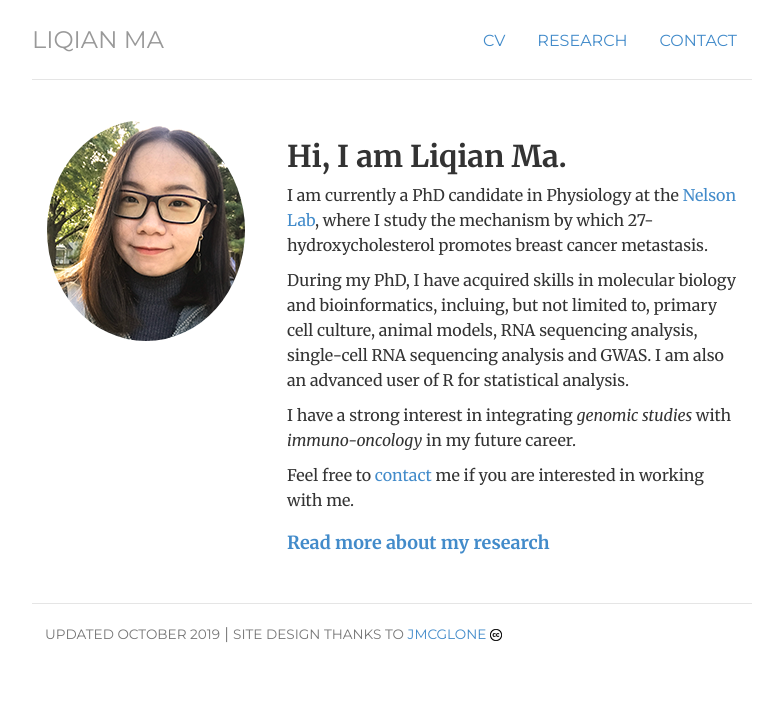
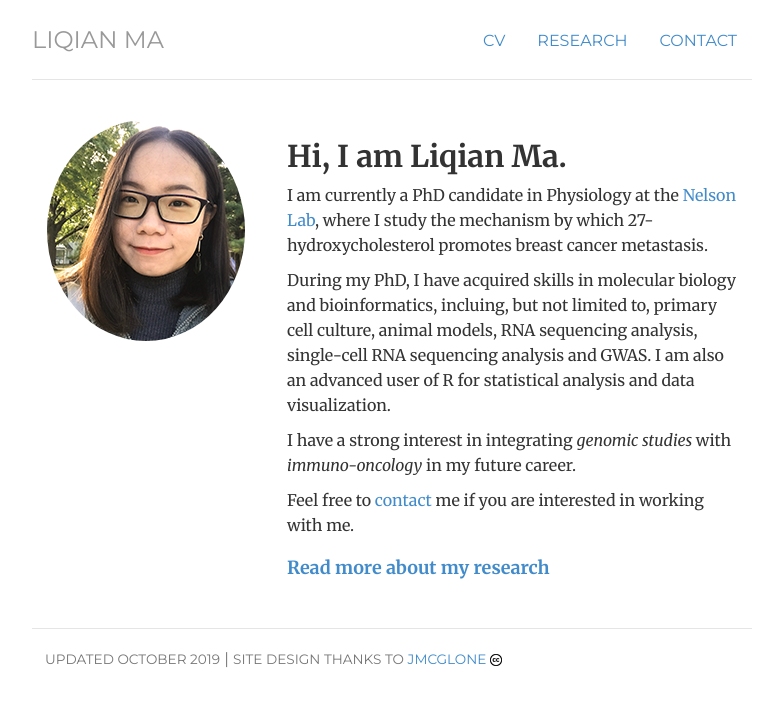
Before and after one commit to liqian-ma/liqian-ma.github.io, a Jekyll site: the page built from index.html, in a window 1280 px wide. Shown: the top 707 px of the page, without its empty margins (248-1031 px from the left). Built offline with Jekyll 4.4.1, drawn with Linux system fonts in a browser that asks for light colours.

Commit message:
Update index.html

```diff
--- a/index.html
+++ b/index.html
@@ -13,7 +13,7 @@ description: Liqian is a highly motivated PhD student interested in cancer genom
 	<div itemscope itemtype="http://data-vocabulary.org/Person" class="col-sm-8">
 	<h2> Hi, I am <span itemprop="name">Liqian Ma</span>. </h2>
 	<p>I am currently a PhD candidate in Physiology at the <a href="https://publish.illinois.edu/nelsonlab/">Nelson Lab</a>, where I study the mechanism by which 27-hydroxycholesterol promotes breast cancer metastasis.</p>
-	<p>During my PhD, I have acquired skills in molecular biology and bioinformatics, incluing, but not limited to, primary cell culture, animal models, RNA sequencing analysis, single-cell RNA sequencing analysis and GWAS. I am also an advanced user of R for statistical analysis.</p>
+	<p>During my PhD, I have acquired skills in molecular biology and bioinformatics, incluing, but not limited to, primary cell culture, animal models, RNA sequencing analysis, single-cell RNA sequencing analysis and GWAS. I am also an advanced user of R for statistical analysis and data visualization.</p>
 	<p>I have a strong interest in integrating <em> genomic studies </em> with <em>immuno-oncology</em> in my future career.</p>
 	<p>Feel free to <a href="contact">contact</a> me if you are interested in working with me.</p>
 <h1></h1>
```
